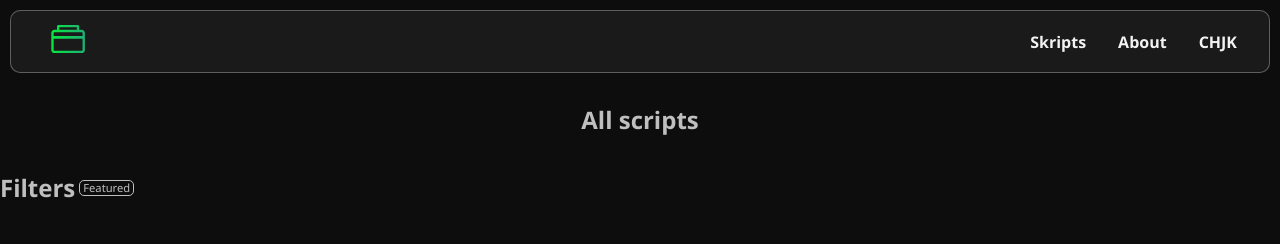
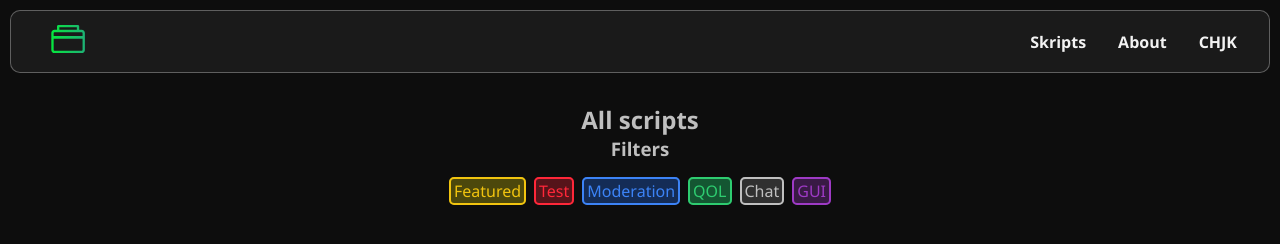
Before and after one commit to chjk-studios/SKit, a plain HTML site: page all.html in a window 1280 px wide. Drawn offline with Linux system fonts and the light colour scheme; no server answers; some icons are missing.

Commit message:
automatic filters wowsers

```diff
--- a/_assets/css/filters.css
+++ b/_assets/css/filters.css
@@ -1,16 +1,21 @@
 .filter {
-  font-size: .7rem;
   padding: 1px 3px;
-  border: 1px solid;
+  border: 2px solid;
   border-radius: 5px;
-  margin-right: .25rem
+  margin-right: 0.25rem;
+  margin-left: 0.25rem;
+  cursor: pointer;
+}
+
+#all-title {
+  margin-bottom: 0;
+}
+
+.filter-title {
+  margin-top: 0;
 }
 
 .filters {
-  display: inline-flex;
-  align-items: center;
-  line-height: 1;
-  flex-wrap: wrap;
-  gap: 0.25rem;
-  width: 100%;
+  text-align: center;
+  margin-bottom: 1rem;
 }
--- a/_assets/css/other.css
+++ b/_assets/css/other.css
@@ -66,14 +66,12 @@ header p {
 }
 
 .logo {
-    width: 50px;
-    padding: 0;
-    margin: 0;
+  width: 50px;
+  padding: 0;
+  margin: 0;
 }
 
 #version {
-  font-size: 1rem;
-  vertical-align: super;
   margin-left: 0.5rem;
   animation: version 2s ease 0s infinite;
 }
--- a/_assets/js/all.js
+++ b/_assets/js/all.js
@@ -1,6 +1,7 @@
 const params = new URLSearchParams(window.location.search);
 const type = params.get('type');
 const allDiv = document.getElementById("all-skripts");
+const filterContainer = document.getElementById("filter-container")
 
 const allTitle = document.getElementById('all-title');
 
@@ -20,4 +21,14 @@ async function generateAllCards() {
     }
 }
 
+function generateTagFilters() {
+    for (const [key, value] of Object.entries(tagColors)) {
+        const tagSpan = document.createElement("span");
+        tagSpan.classList.add("filter", "tag-" + value);
+        tagSpan.innerText = key;
+        filterContainer.appendChild(tagSpan);
+    }
+}
+
+generateTagFilters()
 generateAllCards()
--- a/all.html
+++ b/all.html
@@ -41,9 +41,9 @@
 
     <h2 id="all-title">All ... Skripts</h2>
 
-    <div class="filters">
-        <h2>Filters</h2>
-        <div class="filter">Featured</div>
+
+    <h3 class="filter-title">Filters</h3>
+    <div class="filters" id="filter-container">
     </div>
 
     <div class="grid" id="all-skripts">
```
